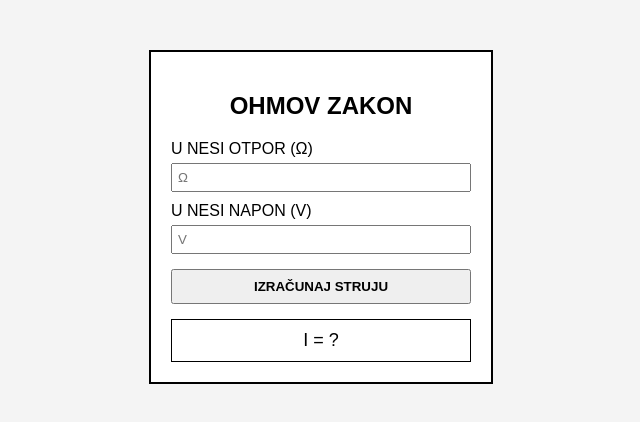
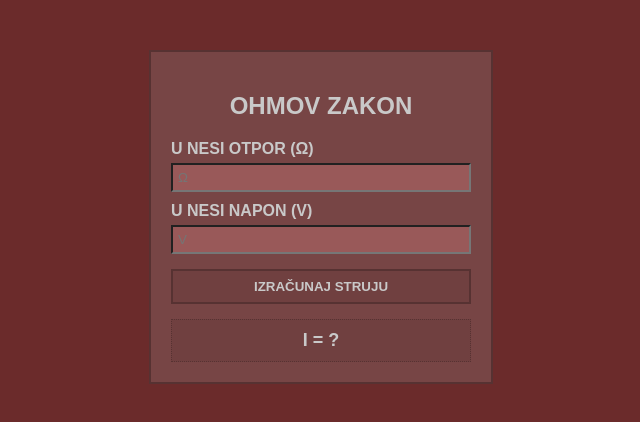
Before and after one commit to ZdenkoGrudnjak/SJWP2_Fran_Mihelcic, a plain HTML site: page ElektrotehnickiAlati/index.html in a window 1280 px wide. Shown: the whole page, without its empty margins (319-959 px from the left). Drawn offline with Linux system fonts and the light colour scheme.

Commit message:
welcome to the jungle

```diff
--- a/ElektrotehnickiAlati/index.html
+++ b/ElektrotehnickiAlati/index.html
@@ -7,15 +7,17 @@
   <style>
     body {
       font-family: Arial, sans-serif;
-      background: #f4f4f4;
+      background-color: rgb(107, 43, 43);
+      color:rgb(201, 201, 201);
+      font-weight: bold;
     }
 
     .container {
       width: 300px;
-      background: white;
+      background-color: rgb(119, 69, 69);
       padding: 20px;
       margin: 50px auto;
-      border: 2px solid #000;
+      border: 2px solid rgb(87, 50, 50);
     }
 
     h2 {
@@ -32,22 +34,28 @@
       padding: 5px;
       margin-top: 5px;
       box-sizing: border-box;
+      color:rgb(201, 201, 201);
+      background-color: rgb(153, 89, 89);
     }
 
     button {
       width: 100%;
       margin-top: 15px;
       padding: 8px;
+      border: 2px solid rgb(87, 50, 50);
+      cursor: pointer;
       font-weight: bold;
-      cursor: pointer;
+      color:rgb(201, 201, 201);
+      background-color: rgb(112, 64, 64);
     }
 
     .result {
       margin-top: 15px;
       padding: 10px;
-      border: 1px solid #000;
+      border: 1px dotted rgb(87, 50, 50);
       text-align: center;
       font-size: 18px;
+      background-color: rgb(112, 64, 64);
     }
   </style>
 </head>
```
